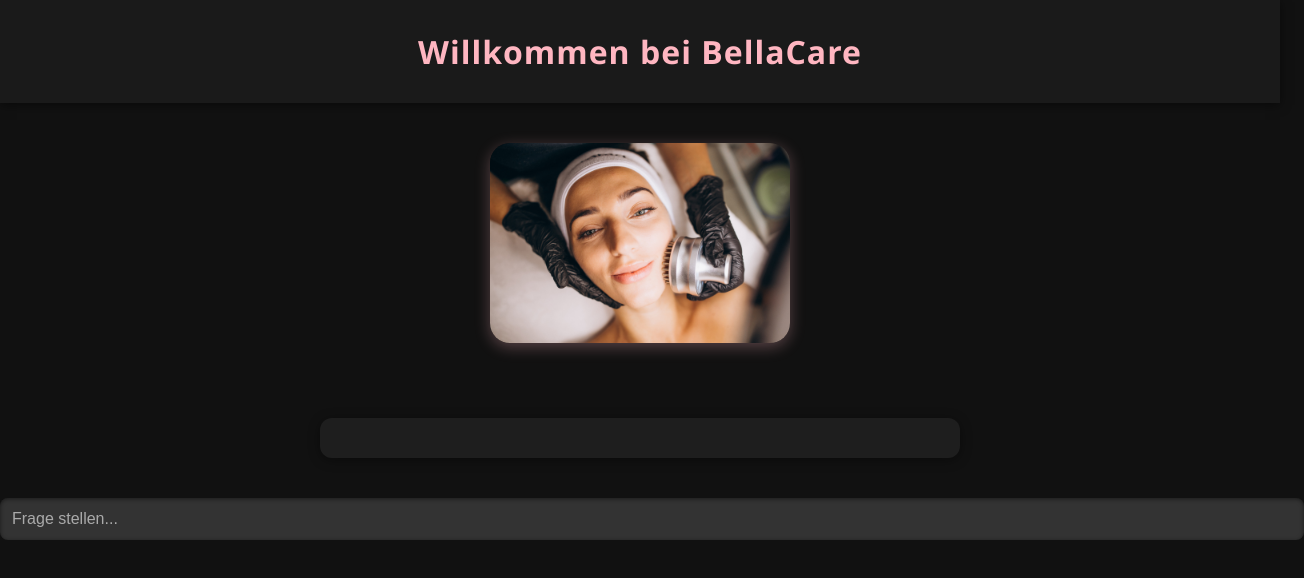
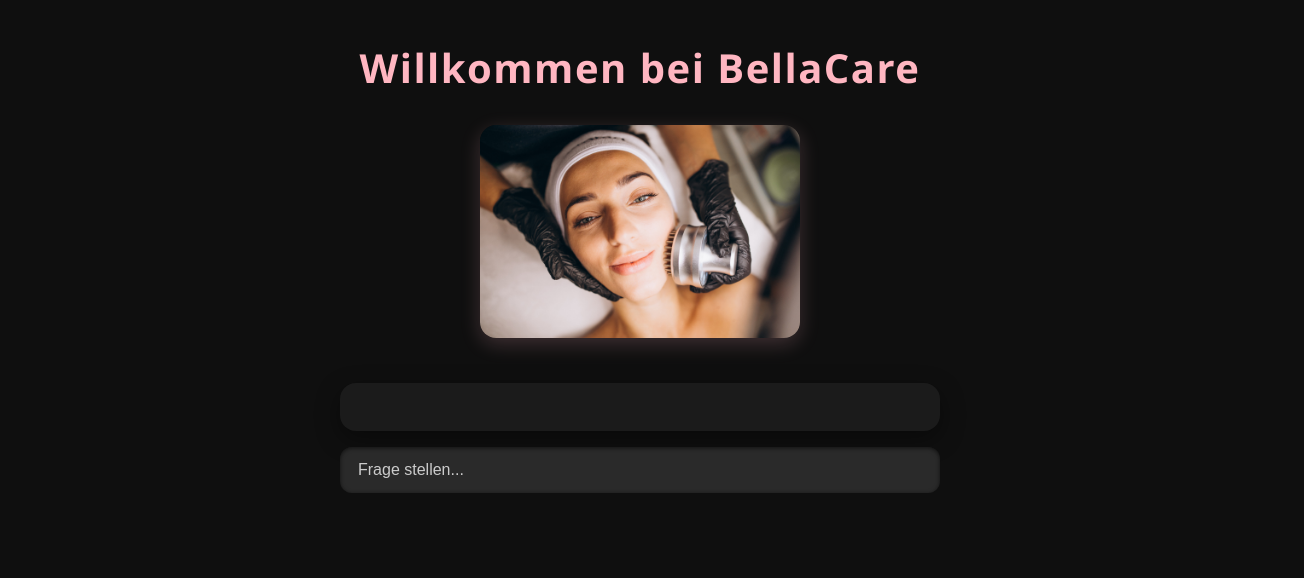
Before and after one commit to AzizaAziz101/6666, a website: page public/index.html in a window 1280 px wide. Shown: the whole page, 1304 px wide, since content can reach past the window. Drawn offline with Linux system fonts and the light colour scheme.

Commit message:
Initial commit

```diff
--- a/public/index.html
+++ b/public/index.html
@@ -4,75 +4,121 @@
   <meta charset="UTF-8" />
   <title>BellaCare Chatbot</title>
   <style>
-    body {
-      font-family: 'Segoe UI', sans-serif;
-      background-color: #111;
-      color: #f5f5f5;
+    :root {
+      --background: #0f0f0f;
+      --card: #1b1b1b;
+      --accent: #ffb6c1;
+      --text-light: #f5f5f5;
+      --text-muted: #ccc;
+      --user-color: #80dfff;
+      --bot-color: #b6fcb6;
+    }
+
+    * {
+      box-sizing: border-box;
       margin: 0;
       padding: 0;
     }
 
+    body {
+      font-family: 'Segoe UI', sans-serif;
+      background-color: var(--background);
+      color: var(--text-light);
+      display: flex;
+      flex-direction: column;
+      align-items: center;
+      padding: 40px 20px;
+    }
+
     header {
-      background-color: #1a1a1a;
-      padding: 30px 20px;
       text-align: center;
-      box-shadow: 0 2px 10px rgba(0,0,0,0.5);
+      margin-bottom: 30px;
     }
 
     header h1 {
-      margin: 0;
-      font-size: 2em;
-      color: #ffb6c1;
-      letter-spacing: 1px;
+      font-size: 2.5rem;
+      color: var(--accent);
+      font-weight: 600;
+      letter-spacing: 1.5px;
     }
 
     #hero {
+      margin-bottom: 40px;
       text-align: center;
-      padding: 40px 20px;
     }
 
     #hero img {
-      max-width: 300px;
-      border-radius: 20px;
-      box-shadow: 0 4px 15px rgba(255,182,193,0.3);
+      max-width: 320px;
+      width: 100%;
+      border-radius: 16px;
+      box-shadow: 0 6px 20px rgba(255, 182, 193, 0.2);
+      transition: transform 0.3s ease;
+    }
+
+    #hero img:hover {
+      transform: scale(1.02);
     }
 
     #chat {
+      width: 100%;
       max-width: 600px;
-      margin: 30px auto;
-      padding: 20px;
-      background-color: #1e1e1e;
-      border-radius: 12px;
-      box-shadow: 0 2px 12px rgba(0,0,0,0.4);
+      background-color: var(--card);
+      padding: 24px;
+      border-radius: 16px;
+      box-shadow: 0 8px 24px rgba(0, 0, 0, 0.4);
+      overflow-y: auto;
+      max-height: 400px;
+      margin-bottom: 16px;
     }
 
     .msg {
-      margin-bottom: 10px;
+      margin-bottom: 16px;
       line-height: 1.6;
+      font-size: 1rem;
     }
 
     .user {
-      color: #80dfff;
+      color: var(--user-color);
     }
 
     .bot {
-      color: #90ee90;
+      color: var(--bot-color);
     }
 
     input[type="text"] {
       width: 100%;
-      padding: 12px;
+      max-width: 600px;
+      padding: 14px 18px;
+      font-size: 1rem;
       border: none;
-      border-radius: 8px;
+      border-radius: 12px;
+      background-color: #2a2a2a;
+      color: var(--text-light);
+      box-shadow: inset 0 1px 4px rgba(0, 0, 0, 0.6);
+      transition: background-color 0.2s ease;
+    }
+
+    input[type="text"]:focus {
+      outline: none;
       background-color: #333;
-      color: #fff;
-      font-size: 1em;
-      margin-top: 10px;
-      box-shadow: inset 0 1px 4px rgba(0,0,0,0.5);
     }
 
     input[type="text"]::placeholder {
-      color: #aaa;
+      color: var(--text-muted);
+    }
+
+    @media (max-width: 600px) {
+      header h1 {
+        font-size: 2rem;
+      }
+
+      #chat {
+        padding: 16px;
+      }
+
+      input[type="text"] {
+        padding: 12px 16px;
+      }
     }
   </style>
 </head>
@@ -82,8 +128,8 @@
   </header>
 
   <section id="hero">
-    <!-- Ersetze src durch dein eigenes Bild -->
-    <img src="beauty.jpg" alt="Beauty Hero Bild" />
+    <!-- Ersetze src durch deinen eigenen Bild-Link -->
+    <img src="beauty.jpg" alt="Beauty Bild" />
   </section>
 
   <div id="chat"></div>
```
